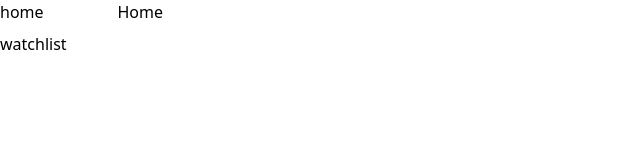
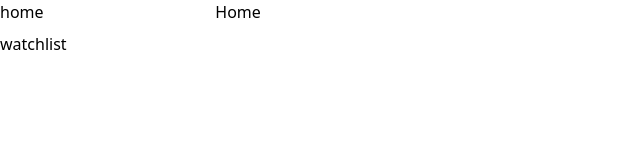
Before and after one commit to Eexy/wet-pancakes, a React (Vite) app: page / in a window 1280 px wide. Shown: the top 160 px of the page, without its empty margins (0-640 px from the left). Built offline with nearby package versions, Linux system fonts and the light colour scheme.

Commit message:
feat: create sidebar component and update grid layout

```diff
--- a/src/App.tsx
+++ b/src/App.tsx
@@ -1,10 +1,10 @@
 import { Outlet } from "react-router-dom";
-import { Nav } from "./shared/components/nav/nav.tsx";
+import { Sidebar } from "./shared/layout/sidebar.tsx";
 
 function App() {
-  return <div className={"min-h-screen flex flex-col md:grid md:grid-cols-8 lg:grid-cols-11 lg:gap-3"}>
-    <Nav />
-    <Outlet></Outlet>
+  return <div className={"min-h-screen flex flex-col md:grid md:grid-cols-12 md:gap-3"}>
+    <Sidebar />
+    <Outlet />
   </div>;
 }
 
--- /dev/null
+++ b/src/shared/layout/sidebar.tsx
@@ -0,0 +1,7 @@
+import { Nav } from "../components/nav/nav.tsx";
+
+export function Sidebar() {
+  return <div className={"hidden md:block md:col-span-2"}>
+    <Nav />
+  </div>;
+}
```
Also changed, not shown: src/router.tsx (line endings or trailing spaces), src/routes/home/home.tsx (line endings or trailing spaces), src/routes/watchlist/watchlist.tsx (line endings or trailing spaces), src/shared/components/nav/nav-item.tsx (line endings or trailing spaces), src/shared/components/nav/nav.tsx (line endings or trailing spaces).
